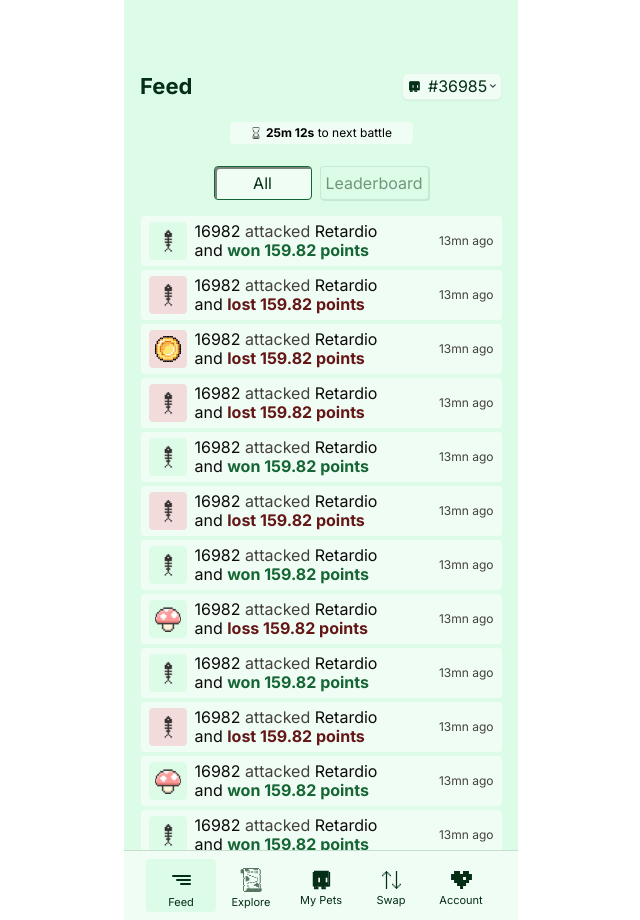
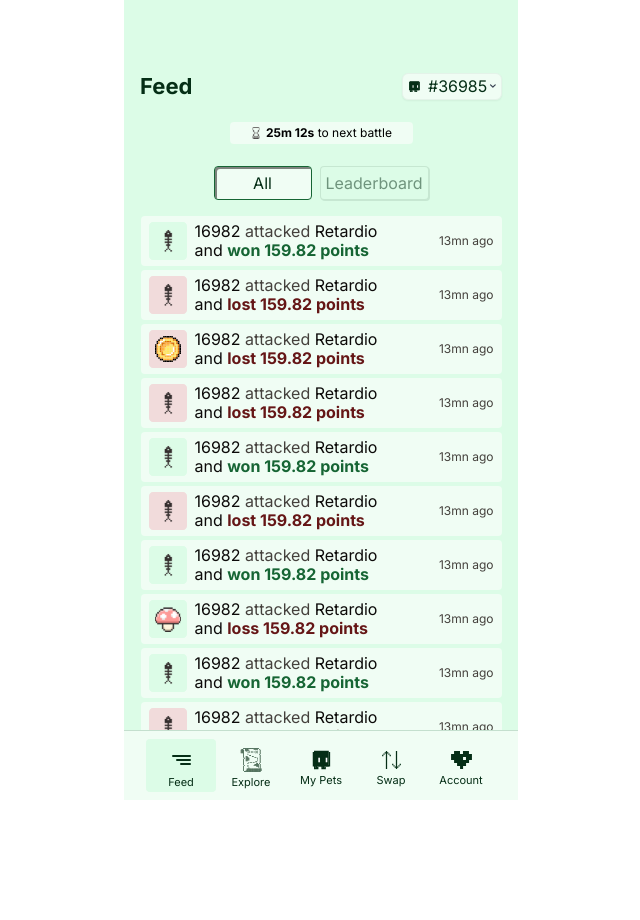
Before and after one commit to Deepak-Maan/My-Pets, a React (Create React App) app: page / in a window 1280 px wide. Shown: the whole page, without its empty margins (319-959 px from the left). After the commit the page ends 800 px from the top, so only its background shows below. Built offline with nearby package versions, Linux system fonts and the light colour scheme.

Commit message:
adjust height of all section

```diff
--- a/src/App.js
+++ b/src/App.js
@@ -4,13 +4,13 @@ import Navbar from "./components/Common/Navbar.jsx";
 import Footer from "./components/Common/Footer.jsx";
 function App() {
   return (
-    <div className=" min-h-screen">
-      <div className="bg-[#DCFCE7] max-w-[394px] mx-auto ">
+    <div className=" h-screen w-full relative max-w-[394px] mx-auto overflow-hidden">
+      <div className="bg-[#DCFCE7] max-w-[394px]  h-full mx-auto ">
         <Navbar />
         <All />
-      </div>
-      <div className="bg-[#F0FDF4] max-w-[394px] mx-auto">
-        <Footer className="fixed" />
+        <div className="bg-[#F0FDF4] absolute bottom-0 max-w-[394px] left-0 right-0 mx-auto">
+          <Footer className="fixed" />
+        </div>
       </div>
     </div>
   );
```
